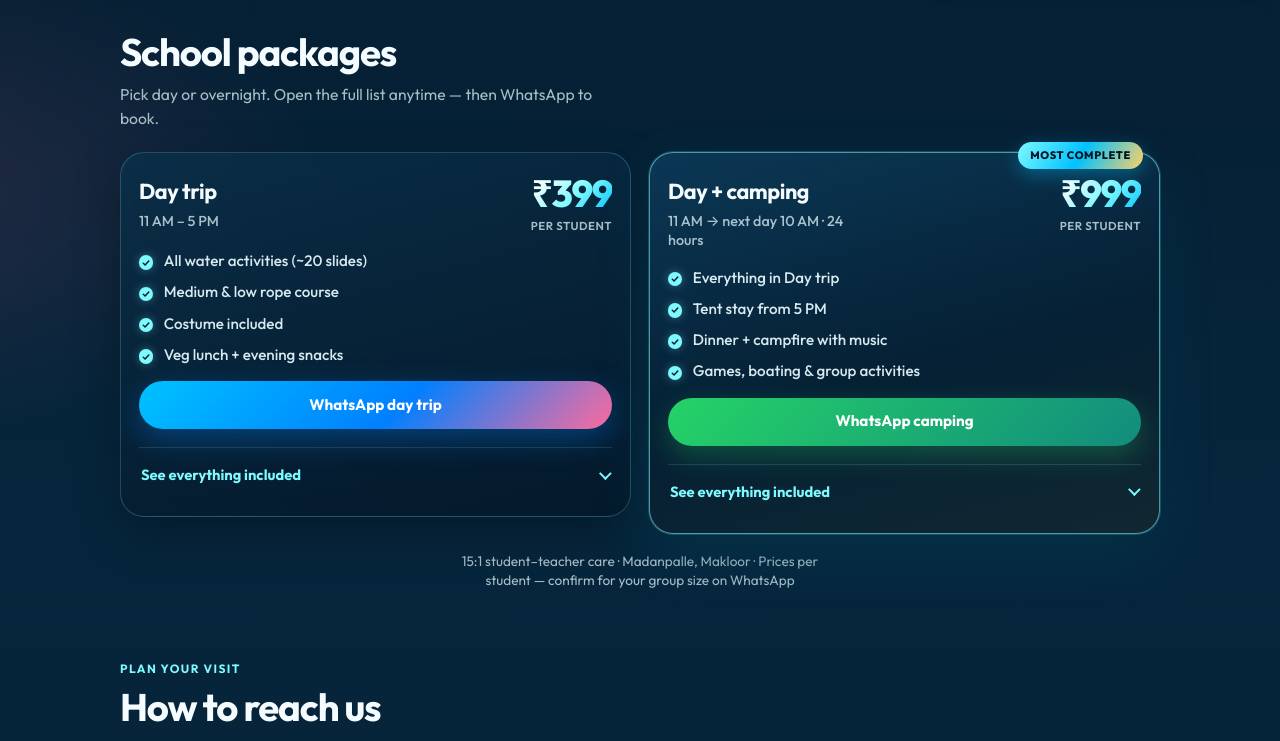
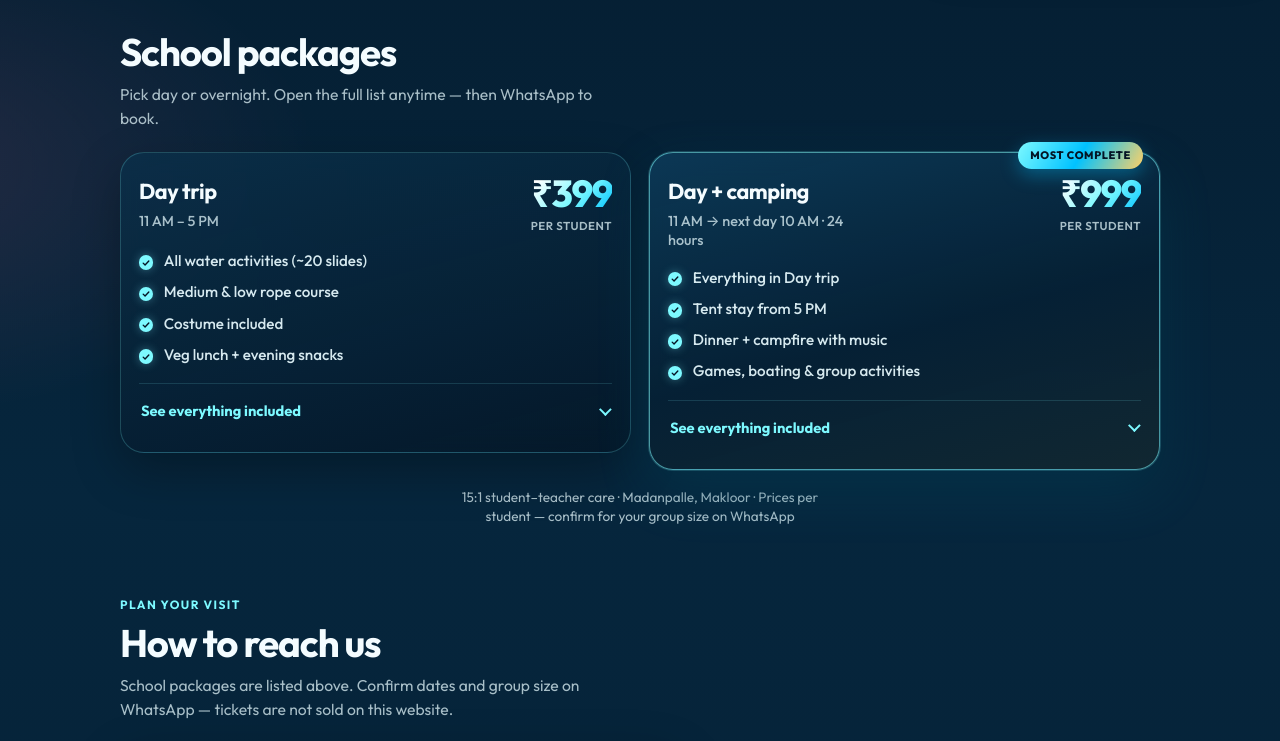
Before and after one commit to pineontheway/subashgardenweb, a React (Vite) app: page / in a window 1280 px wide. Shown: the part 825-1566 px from the top of the page. Built offline with nearby package versions, Linux system fonts and the light colour scheme.

Commit message:
Remove WhatsApp CTAs from package cards
Drop per-package WhatsApp day trip and camping buttons; sticky
contact bar remains for enquiries.

```diff
--- a/src/App.tsx
+++ b/src/App.tsx
@@ -291,15 +291,6 @@ export default function App() {
                   ))}
                 </ul>
 
-                <a
-                  className={`btn ${pkg.featured ? 'btn-whatsapp' : 'btn-primary'} package-cta`}
-                  href={waLink(pkg.whatsappMessage)}
-                  target="_blank"
-                  rel="noreferrer"
-                >
-                  {pkg.ctaLabel}
-                </a>
-
                 <details className="package-details">
                   <summary>See everything included</summary>
                   <div className="package-details-body">
```
